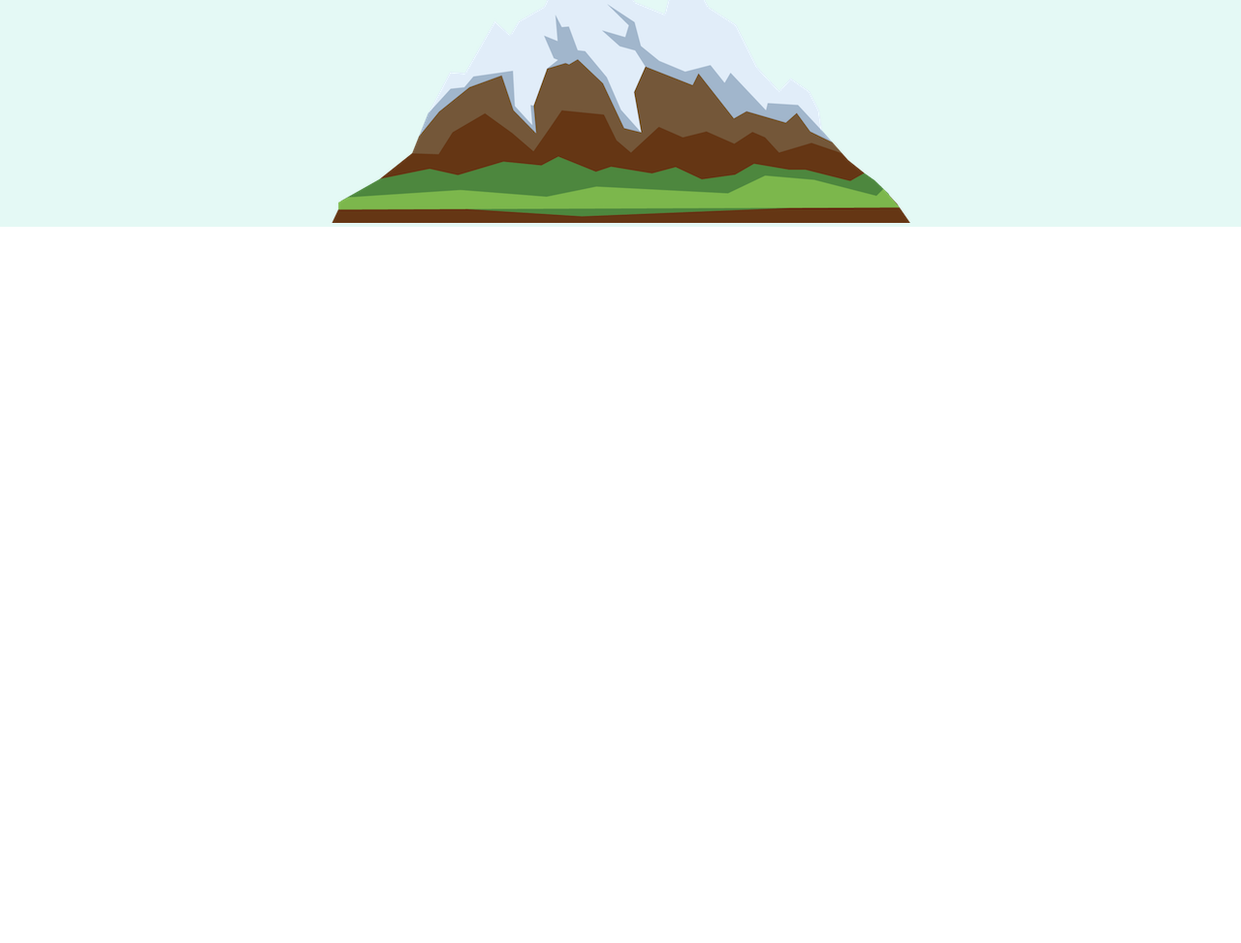
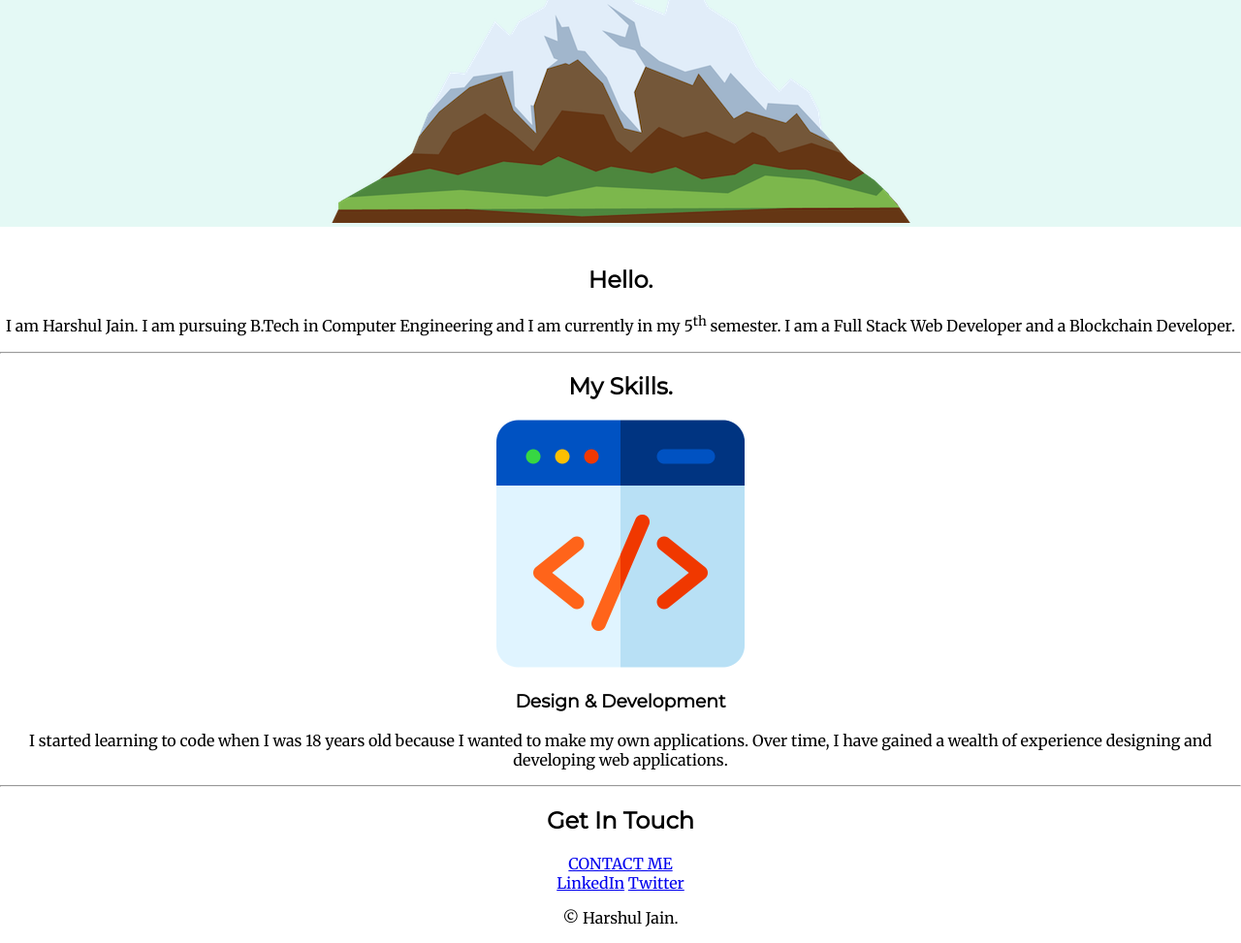
Before and after one commit to Harshul02/Full-Stack-Web-Dev, a plain HTML site: page CSS-My Site/index.html in a window 1280 px wide. Shown: the part 331-1304 px from the top of the page at 97% size. Before the commit the page ends 800 px from the top, so only its background shows below. Drawn offline with Linux system fonts and the light colour scheme.

Commit message:
Added Skill,image and links

```diff
--- a/CSS-My Site/css/style.css
+++ b/CSS-My Site/css/style.css
@@ -33,3 +33,8 @@ h3{
     left: 300px;
     bottom: 300px;
 }
+
+.design-img{
+    height: 20%;
+    width: 20%;
+}
--- a/CSS-My Site/index.html
+++ b/CSS-My Site/index.html
@@ -20,9 +20,41 @@
     <img src="images/mountain.png" alt="mountain-img">
 </div>
 <div class="middle-container">
+    <div class="profile">
+      <img src="" alt="">
+      <h2>Hello.</h2>
+      <p>I am Harshul Jain. I am pursuing B.Tech in Computer Engineering and I am currently in my 5<sup>th</sup> semester. I am a Full Stack Web Developer and a Blockchain Developer.</p>
+    </div>
+    <hr>
+    <div class="skills">
+      <h2>My Skills.</h2>
+      <div class="skill-row">
+        <img class="design-img" src="skill.png" alt="design-img">
+        <h3>Design & Development</h3>
+        <p>I started learning to code when I was 18 years old because I wanted to make my own applications. Over time, I have gained a wealth of experience designing and developing web applications.</p>
+      </div>
+      <!-- <div class="skill-row">
+        <img class="" src="" alt="">
+        <h3>Lorem Ipsum Dolor</h3>
+        <p>Lorem ipsum dolor sit amet, mauris sed consectetuer. Etiam et eu, bibendum interdum, lacus quis mauris. Curabitur wisi, quisque vel eu, rutrum nam.</p>
+      </div> -->
+    </div>
+    <hr>
+    <div class="contact-me">
+      <h2>Get In Touch</h2>
+      <!-- <h3>Lorem ipsum dolor sit amet, non elit.</h3>
+      <p>Lorem ipsum dolor sit amet, in quis, aenean amet. Phasellus sodales, tellus donec dui, ornare erat.</p> -->
+      <a class="btn" href="mailto:jain.harshul.2017331@email.com">CONTACT ME</a>
+    </div>
+  </div>
 
-</div>
-<div class="bottom-container">
+
+  <div class="bottom-container">
+    <a class="footer-link" href="https://www.linkedin.com/in/harshul-jain-855027215">LinkedIn</a>
+    <a class="footer-link" href="https://twitter.com/Harshuljain02?t=IrbO_OURxB60LSLCYdk4vg&s=09">Twitter</a>
+    <!-- <a class="footer-link" href="https://www.appbrewery.co/">Website</a> -->
+    <p>© Harshul Jain.</p>
+  </div>
 
 </div>
 </body>
```
Also changed, not shown: CSS-My Site/skill.png (added).
